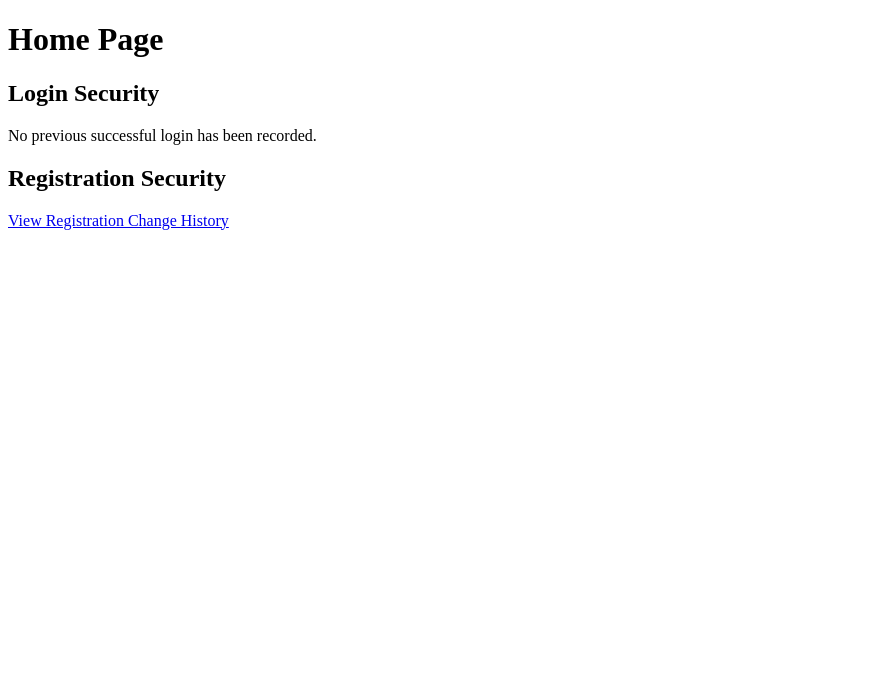
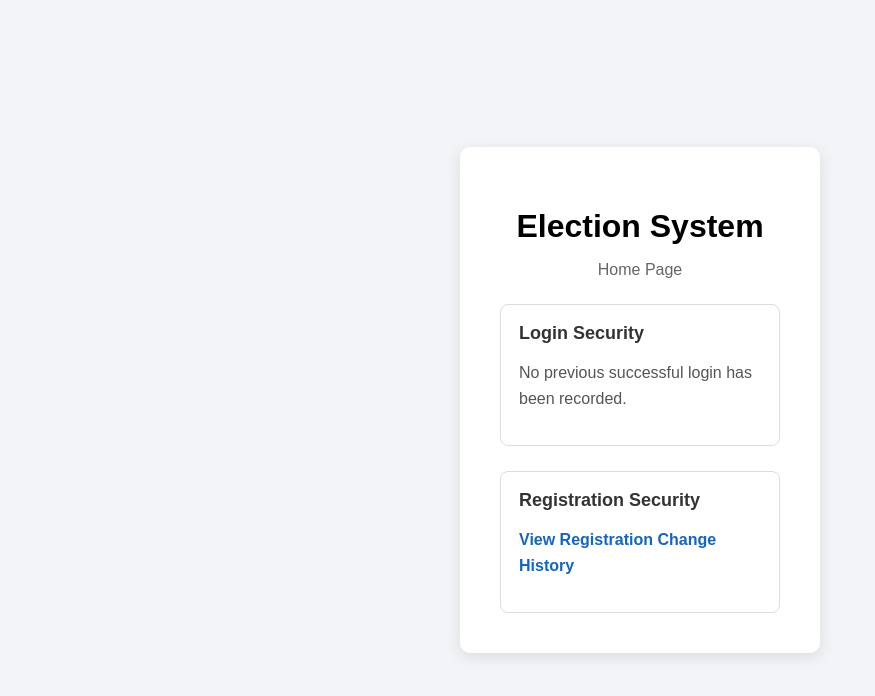
Before and after one commit to lenoiscoding/inte2667-group-voting, a Flask app: page /auth/home in a window 1280 px wide. Shown: the top 696 px of the page, without its empty margins (0-875 px from the left). Run offline with Flask 3, Linux system fonts and the light colour scheme; the visitor is signed in with stand-in values (Sample User, id 1).

Commit message:
added css to homepage
added css to homepage

```diff
--- /dev/null
+++ b/app/static/css/home.css
@@ -0,0 +1,40 @@
+@import url("login.css");
+
+.home-box {
+  width: 100%;
+  max-width: 600px;
+}
+
+.home-section {
+  text-align: left;
+  margin-top: 25px;
+  padding: 18px;
+  border: 1px solid #ddd;
+  border-radius: 8px;
+  background-color: #fff;
+}
+
+.home-section h2 {
+  margin-top: 0;
+  color: #333;
+  font-size: 18px;
+}
+
+.home-section p {
+  line-height: 1.6;
+  color: #555;
+}
+
+.home-section a {
+  color: #1565c0;
+  text-decoration: none;
+  font-weight: 600;
+}
+
+.home-section a:hover {
+  text-decoration: underline;
+}
+
+.subtitle {
+  margin-bottom: 25px;
+}
--- a/app/static/js/session_timeout.js
+++ b/app/static/js/session_timeout.js
@@ -6,7 +6,7 @@ function resetTimer() {
 
   timeout = setTimeout(() => {
     window.location.href = "/auth/login";
-  }, 10000);
+  }, 60000);
 }
 
 function recordActivity() {
--- a/app/templates/home.html
+++ b/app/templates/home.html
@@ -1,16 +1,25 @@
-
 <!doctype html>
 <html lang="en">
   <head>
     <meta charset="UTF-8" />
     <meta name="viewport" content="width=device-width, initial-scale=1.0" />
     <title>Home Page</title>
+
+    <link
+      rel="stylesheet"
+      href="{{ url_for('static', filename='css/home.css') }}"
+    />
   </head>
+
   <body>
-    <h1>Home Page</h1>
+    <div class="login-container">
+      <div class="login-box home-box">
+        <h1>Election System</h1>
+        <p class="subtitle">Home Page</p>
 
-    <section>
+        <section class="home-section">
           <h2>Login Security</h2>
+
           {% if previous_successful_login %}
           <p>
             Your previous successful login was:
@@ -21,7 +30,7 @@
           {% endif %}
         </section>
 
-    <section>
+        <section class="home-section">
           <h2>Registration Security</h2>
           <p>
             <a href="{{ url_for('audit.registration_history') }}">
@@ -29,6 +38,8 @@
             </a>
           </p>
         </section>
+      </div>
+    </div>
 
     <script src="{{ url_for('static', filename='js/session_timeout.js') }}"></script>
   </body>
```
Also changed, not shown: app/audit/routes.py (+2 -5 lines). Lines whose indentation alone changed are shown as unchanged.
